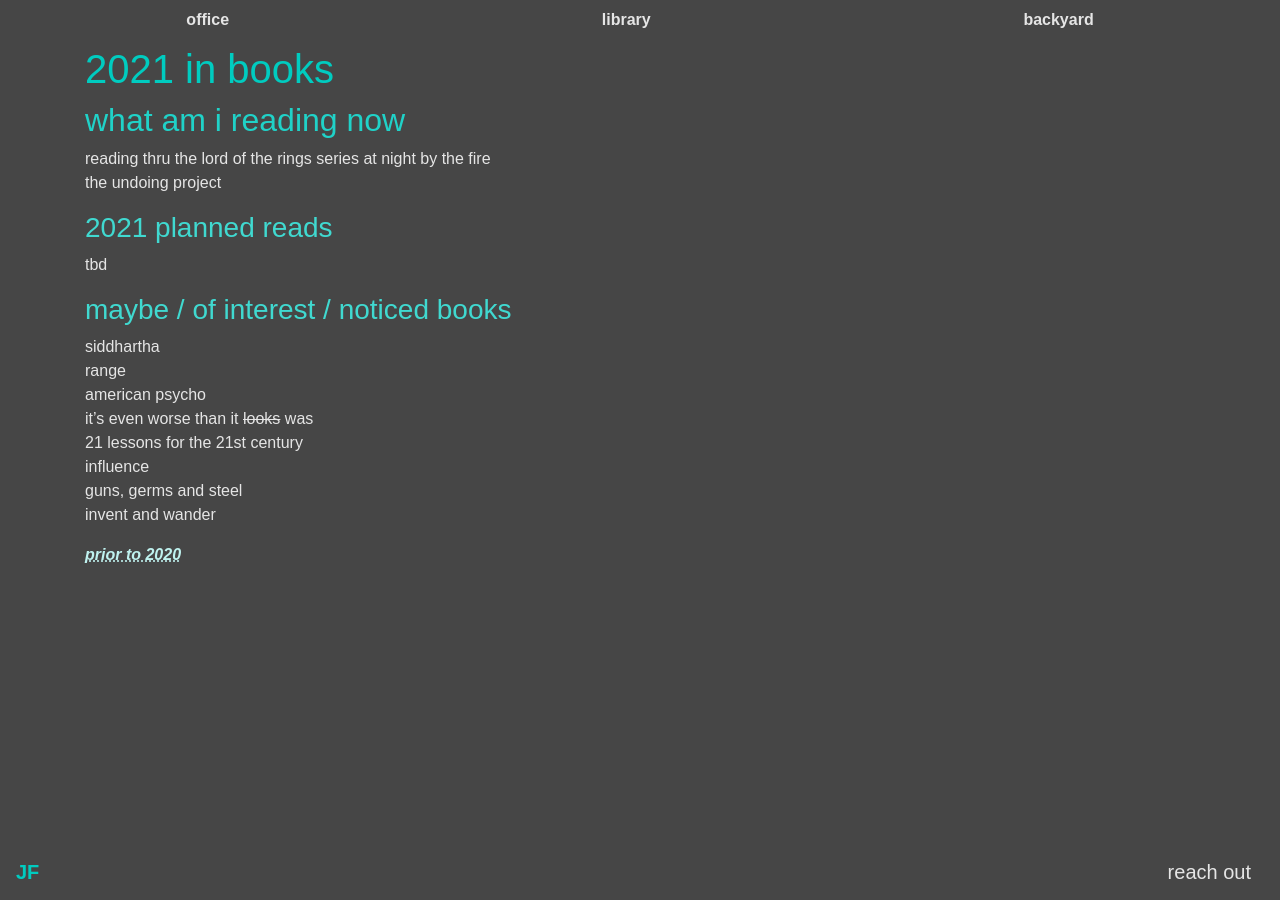
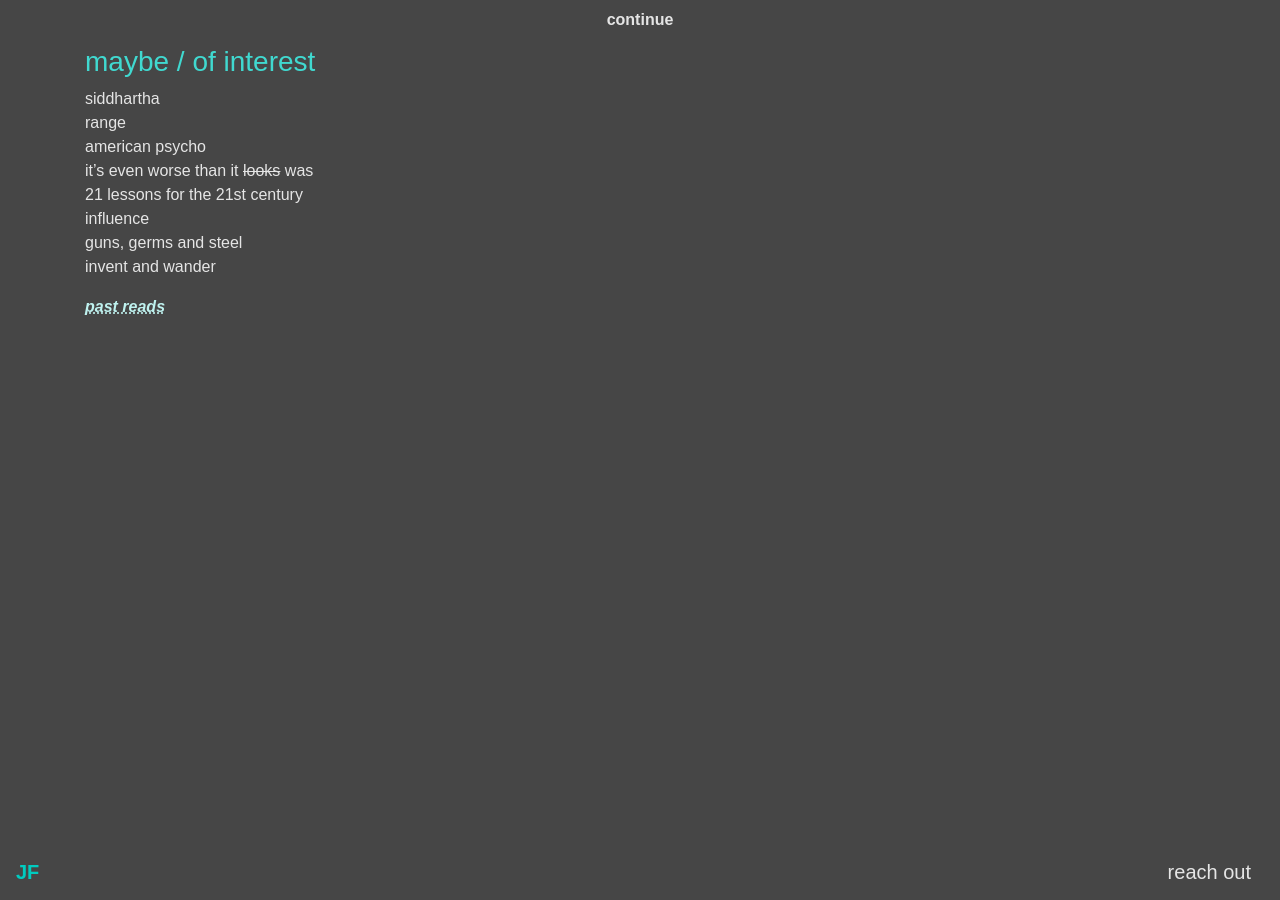
Before and after one commit to forgxyz/forgxyz.github.io, a Jekyll site: the page built from _library/index.md, in a window 1280 px wide. Built offline with Jekyll 4.4.1, drawn with Linux system fonts in a browser that asks for light colours; some web fonts are replaced.

```diff
--- a/_data/navigation.yml
+++ b/_data/navigation.yml
@@ -1,6 +1,2 @@
-- name: office
+- name: continue
   link: /office
-- name: library
-  link: /library
-- name: backyard
-  link: /backyard
--- a/_library/index.md
+++ b/_library/index.md
@@ -2,19 +2,7 @@
 title: library
 ---
 
-
-# 2021 in books
-
-
-## what am i reading now
-reading thru the lord of the rings series at night by the fire
-the undoing project
-
-### 2021 planned reads
-tbd
-
-
-### maybe / of interest / noticed books
+### maybe / of interest
 siddhartha
 range
 american psycho
@@ -24,4 +12,4 @@ influence
 guns, germs and steel
 invent and wander
 
-*[prior to 2020](booklist)*
+*[past reads](booklist)*
```
Also changed, not shown: _library/booklist.md (+2 -0 lines), _office/flipside.md (added, +16 -0 lines), _office/index.md (+6 -3 lines).
